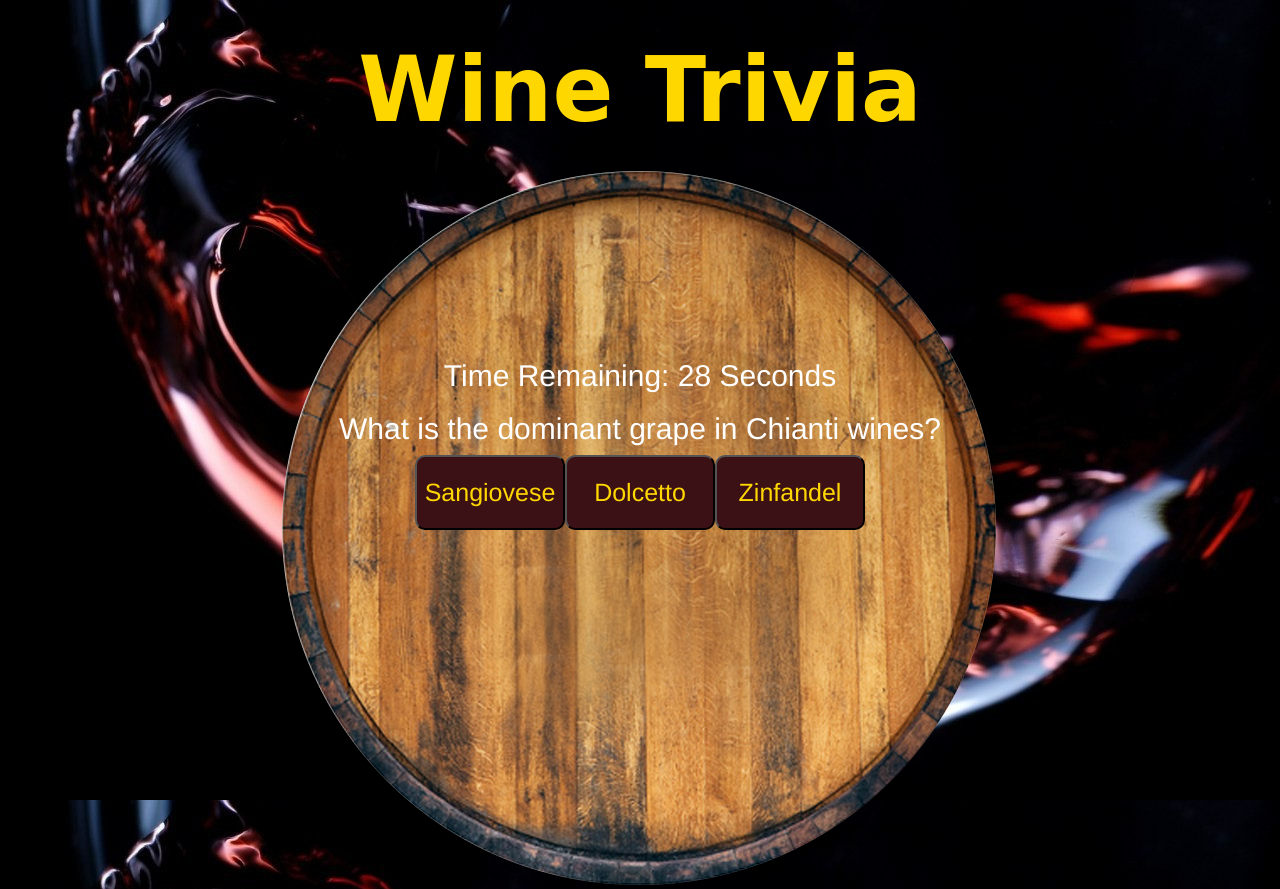
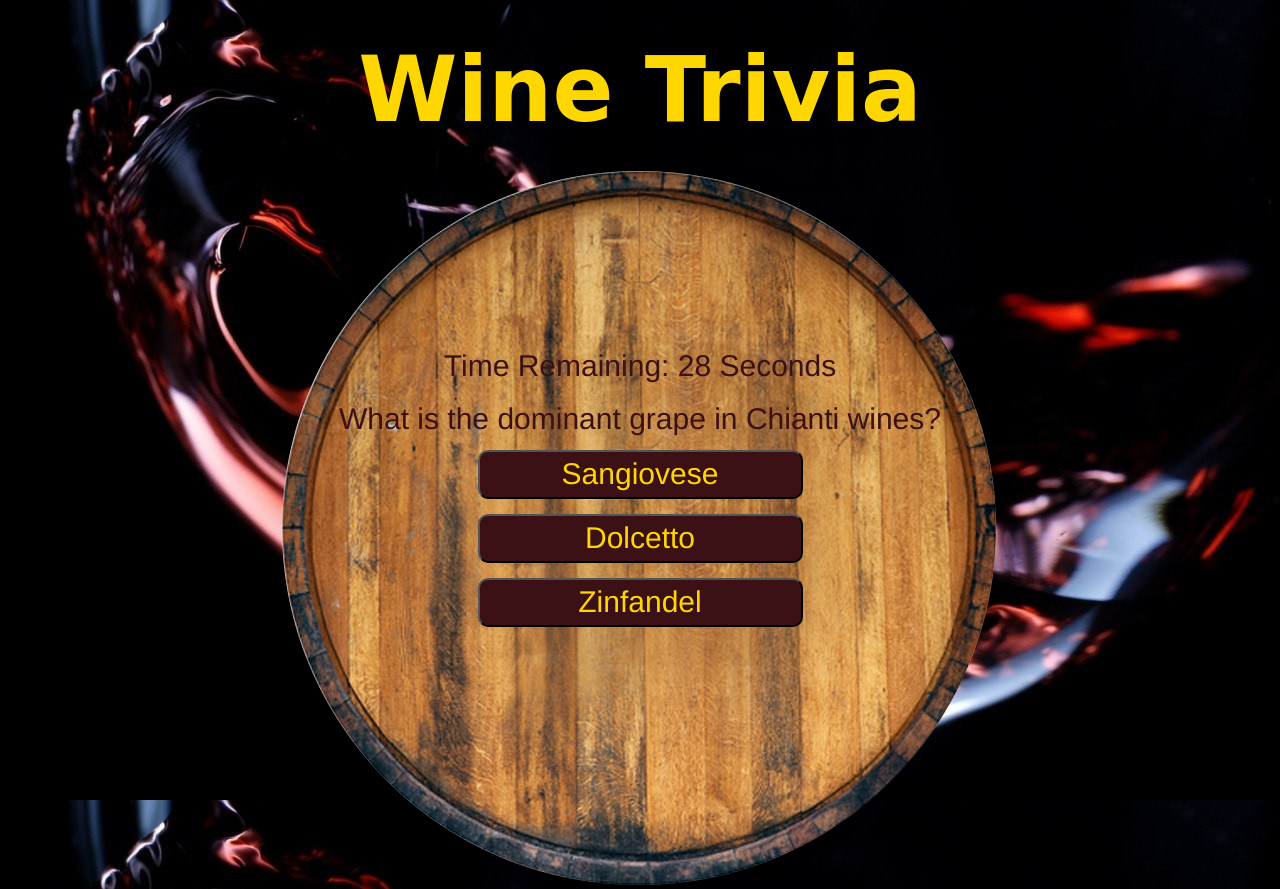
Before and after one commit to Kaitlyn-Folsom/TriviaGame, a plain HTML site: page index.html in a window 1280 px wide. Both pictures are taken after a click on the button "Start". Drawn offline with nearby package versions, Linux system fonts and the light colour scheme.

Commit message:
updated images

```diff
--- a/assets/css/style.css
+++ b/assets/css/style.css
@@ -27,20 +27,21 @@ body{
 	font-size:30px;
 }
 
-
 img{
-	width:380px;
-	height: 250px;
+	border-radius: 5px;
+	width:390px;
+	height: 280px;
 }
 
 #wrapper{
-		background:url("../images/wine-barrel.png");
+	background:url("../images/wine-barrel.png");
 }
 
 #sub-wrapper{
 	height: 730px;
-	color:white;
-	padding-top:180px;
+	color:#3c1115;
+	padding-top:170px;
+
 }
 
 #quiz-area{
@@ -61,9 +62,11 @@ img{
 }
 
 .answer-button{
-	width:150px;
-	height:75px;
-	font-size:25px;
+	display: block;
+  width: 50%;
+  height: 20%;
+  margin: 15px auto;
+	font-size:30px;
 	font-weight:20px;
 	border-radius: 10px;
 	color: gold;
@@ -71,7 +74,7 @@ img{
 }
 
 #start-over{
-		width:150px;
+	width:150px;
 	height:75px;
 	font-size:25px;
 	font-weight:20px;
--- a/assets/javascript/app.js
+++ b/assets/javascript/app.js
@@ -16,17 +16,17 @@ var myQuestions = [
     question: "Rioja is a wine from Spain, but what is Rioja?",
     answers: ["A variety of grape", "A region in northern Spain", "A Spanish word meaning 'King of wines'"],
     correctAnswer: "A region on northern Spain",
-    image: "assets/images/sangiovese-grape.jpg"
+    image: "assets/images/rioja.jpg"
   },{
     question: "In Portugal, what is a ‘Quinta’?",
     answers: ["The vintage or year of harvest", "A wine-making estate", "A variety of grape used in vintage port"],
     correctAnswer: "A wine-making estate",
-    image: "assets/images/sangiovese-grape.jpg"
+    image: "assets/images/quinta.png"
   },{
     question: "Where is the wine region of Mendoza?",
     answers: ["Argentina", "Chile", "Spain"],
     correctAnswer: "Argentina",
-    image: "assets/images/sangiovese-grape.jpg"
+    image: "assets/images/mendoza.jpg"
   },{
     question: "Trichloranisole is more commonly known as what?",
     answers: ["Residual Sugar", "Fruit Acid", "Cork Taint"],
@@ -36,7 +36,7 @@ var myQuestions = [
     question: "What is ‘Cava’?",
     answers: ["The grape used for Spanish sparkling wine", "The French term for a wine cellar", "Sparkling wines made in Spain"],
     correctAnswer: "Sparkling wines made in Spain",
-    image: "assets/images/sangiovese-grape.jpg"
+    image: "assets/images/cava.jpg"
   },{
     question: "Which wine is sometimes opened with a sword?",
     answers: ["Vin de sabre", "Champagne", "Port"],
@@ -51,7 +51,7 @@ var myQuestions = [
     question: "Fermenting in small oak barrels is common for which variety?",
     answers: ["Riesling", "Chardonnay", "Sauvignon Blanc"],
     correctAnswer: "Chardonnay",
-    image: "assets/images/sangiovese-grape.jpg"
+    image: "assets/images/oak-barrel.jpg"
   }];
 
 var timer;
```
Also changed, not shown: assets/images/cava.jpg (added), assets/images/mendoza.jpg (added), assets/images/oak-barrel.jpg (added), assets/images/quinta.png (added), assets/images/rioja.jpg (added), 1 other file.
